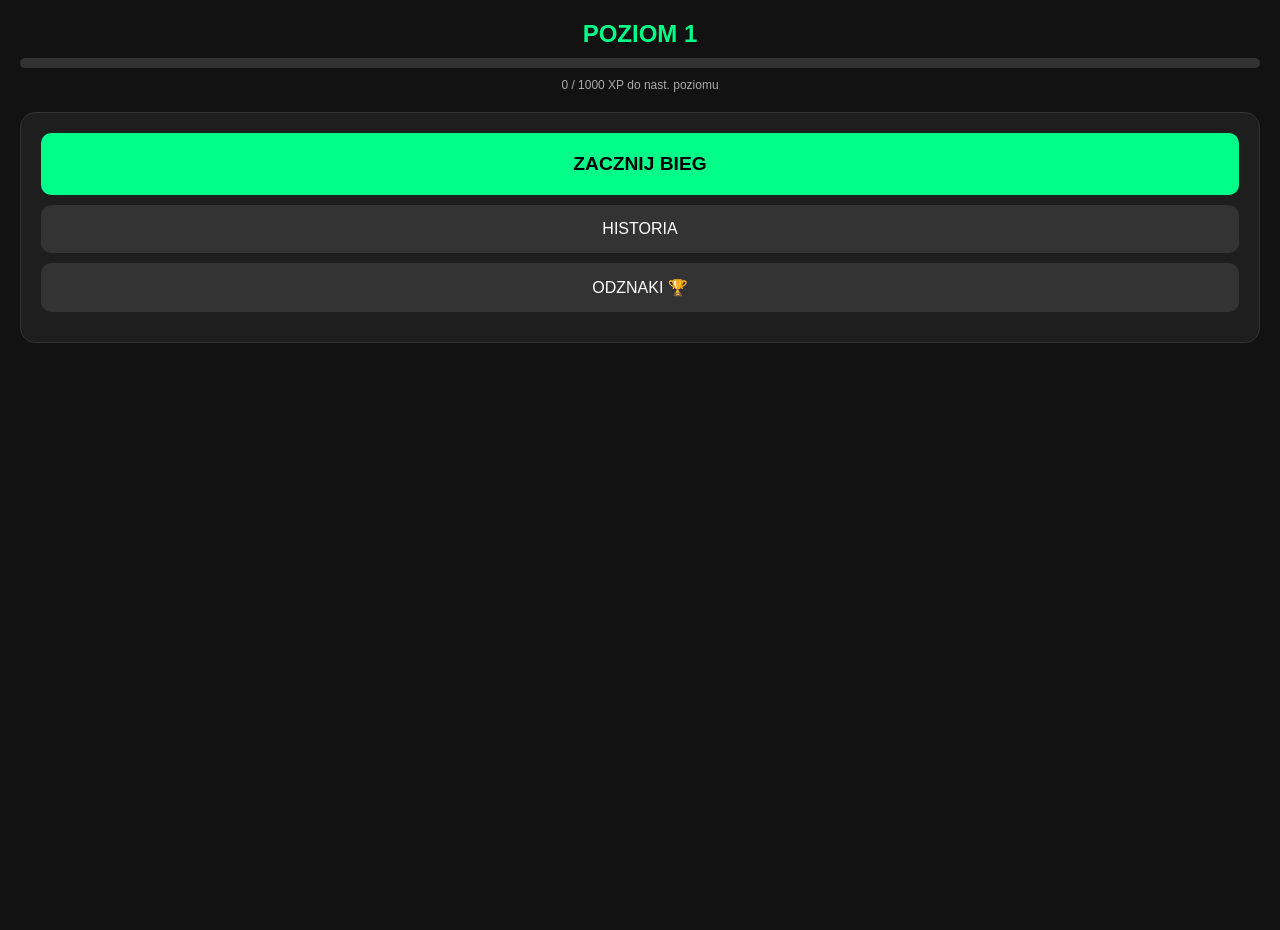
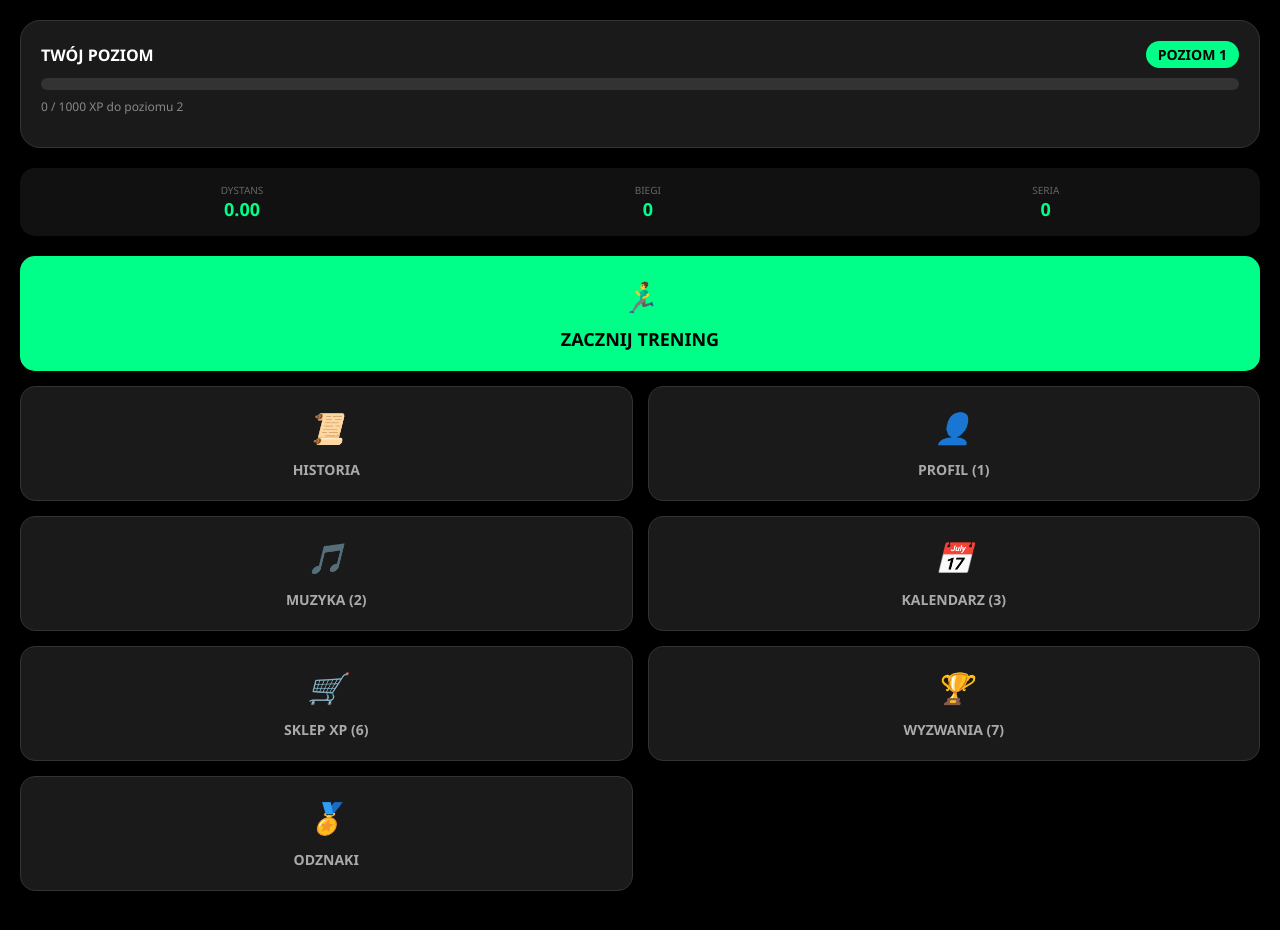
Before and after one commit to Dnax1998/python-safe_bot_pro_v1.py, a plain HTML site: page index.html in a window 1280 px wide. Before the commit the page ends 800 px from the top, so only its background shows below. Drawn offline with Linux system fonts and the light colour scheme.

Commit message:
Update index.html

```diff
--- a/index.html
+++ b/index.html
@@ -3,40 +3,94 @@
 <head>
     <meta charset="UTF-8">
     <meta name="viewport" content="width=device-width, initial-scale=1.0">
-    <title>NeoRun - Home</title>
+    <title>NeoRun - Dashboard</title>
     <style>
-        body { background: #121212; color: white; font-family: sans-serif; margin: 0; padding: 20px; text-align: center; }
-        .xp-bar-container { background: #333; height: 10px; border-radius: 5px; margin: 10px 0; overflow: hidden; }
-        #xp-progress { background: #00ff88; height: 100%; width: 0%; transition: 1s; }
-        .menu-card { background: #1e1e1e; padding: 20px; border-radius: 15px; border: 1px solid #333; margin-top: 20px; }
-        .btn-main { background: #00ff88; color: black; border: none; padding: 20px; width: 100%; font-size: 1.2rem; font-weight: bold; border-radius: 10px; text-decoration: none; display: block; margin-bottom: 10px; box-sizing: border-box; }
-        .btn-sec { background: #333; color: white; border: none; padding: 15px; width: 100%; border-radius: 10px; text-decoration: none; display: block; margin-bottom: 10px; box-sizing: border-box; }
-        #level-text { color: #00ff88; font-weight: bold; font-size: 1.5rem; }
+        :root { --neon: #00ff88; --dark: #000; --card: #1a1a1a; }
+        body { background: var(--dark); color: white; font-family: 'Segoe UI', sans-serif; margin: 0; padding: 20px; }
+
+        /* Header & XP Bar */
+        .profile-section { background: var(--card); padding: 20px; border-radius: 20px; border: 1px solid #333; margin-bottom: 20px; }
+        .xp-header { display: flex; justify-content: space-between; align-items: center; margin-bottom: 10px; }
+        #level-tag { background: var(--neon); color: black; padding: 4px 12px; border-radius: 20px; font-weight: bold; font-size: 14px; }
+        .xp-bar-bg { background: #333; height: 12px; border-radius: 10px; overflow: hidden; }
+        #xp-fill { background: var(--neon); height: 100%; width: 0%; transition: 1.5s; box-shadow: 0 0 10px var(--neon); }
+
+        /* Main Grid Menu */
+        .grid-menu { display: grid; grid-template-columns: 1fr 1fr; gap: 15px; margin-bottom: 20px; }
+        .menu-item { background: var(--card); border: 1px solid #333; padding: 20px; border-radius: 15px; text-decoration: none; color: white; text-align: center; transition: 0.3s; }
+        .menu-item:active { transform: scale(0.95); border-color: var(--neon); }
+        .menu-item i { font-size: 30px; display: block; margin-bottom: 10px; }
+        .menu-item span { font-size: 14px; font-weight: bold; text-transform: uppercase; color: #aaa; }
+        .menu-item.main { grid-column: span 2; background: var(--neon); color: black; border: none; }
+        .menu-item.main span { color: black; font-size: 18px; }
+
+        /* Stats Row */
+        .stats-row { display: flex; justify-content: space-around; margin: 20px 0; background: #111; padding: 15px; border-radius: 15px; }
+        .stat-box { text-align: center; }
+        .stat-box small { color: #666; display: block; font-size: 10px; }
+        .stat-box b { color: var(--neon); font-size: 18px; }
     </style>
 </head>
 <body>
-    <div id="level-text">POZIOM 1</div>
-    <div class="xp-bar-container"><div id="xp-progress"></div></div>
-    <div id="xp-info" style="font-size: 12px; color: #aaa;">0 / 1000 XP</div>
 
-    <div class="menu-card">
-        <a href="run.html" class="btn-main">ZACZNIJ BIEG</a>
-        <a href="history.html" class="btn-sec">HISTORIA</a>
-        <a href="achievements.html" class="btn-sec">ODZNAKI 🏆</a>
+    <div class="profile-section">
+        <div class="xp-header">
+            <span style="font-weight: bold;">TWÓJ POZIOM</span>
+            <span id="level-tag">POZIOM 1</span>
+        </div>
+        <div class="xp-bar-bg"><div id="xp-fill"></div></div>
+        <p id="xp-text" style="font-size: 12px; color: #888; margin-top: 8px;">0 / 1000 XP do następnego poziomu</p>
+    </div>
+
+    <div class="stats-row">
+        <div class="stat-box"><small>DYSTANS</small><b id="stat-dist">0.00</b></div>
+        <div class="stat-box"><small>BIEGI</small><b id="stat-runs">0</b></div>
+        <div class="stat-box"><small>SERIA</small><b id="stat-streak">0</b></div>
+    </div>
+
+    <div class="grid-menu">
+        <a href="run.html" class="menu-item main">
+            <i>🏃‍♂️</i><span>Zacznij Trening</span>
+        </a>
+        <a href="history.html" class="menu-item">
+            <i>📜</i><span>Historia</span>
+        </a>
+        <a href="profile.html" class="menu-item">
+            <i>👤</i><span>Profil (1)</span>
+        </a>
+        <a href="player.html" class="menu-item">
+            <i>🎵</i><span>Muzyka (2)</span>
+        </a>
+        <a href="calendar.html" class="menu-item">
+            <i>📅</i><span>Kalendarz (3)</span>
+        </a>
+        <a href="shop.html" class="menu-item">
+            <i>🛒</i><span>Sklep XP (6)</span>
+        </a>
+        <a href="challenges.html" class="menu-item">
+            <i>🏆</i><span>Wyzwania (7)</span>
+        </a>
+        <a href="achievements.html" class="menu-item">
+            <i>🏅</i><span>Odznaki</span>
+        </a>
     </div>
 
     <script>
         const history = JSON.parse(localStorage.getItem('neoHistory') || '[]');
         let totalDist = 0;
-        history.forEach(run => totalDist += parseFloat(run.dist));
+        history.forEach(r => totalDist += parseFloat(r.dist));
 
-        const totalXP = Math.floor(totalDist * 100); // 1km = 100 XP
+        // Obliczanie XP i Poziomu
+        const totalXP = Math.floor(totalDist * 100);
         const level = Math.floor(totalXP / 1000) + 1;
         const currentLevelXP = totalXP % 1000;
 
-        document.getElementById('level-text').innerText = `POZIOM ${level}`;
-        document.getElementById('xp-progress').style.width = (currentLevelXP / 10) + "%";
-        document.getElementById('xp-info').innerText = `${currentLevelXP} / 1000 XP do nast. poziomu`;
+        // Aktualizacja UI
+        document.getElementById('level-tag').innerText = `POZIOM ${level}`;
+        document.getElementById('xp-fill').style.width = (currentLevelXP / 10) + "%";
+        document.getElementById('xp-text').innerText = `${currentLevelXP} / 1000 XP do poziomu ${level + 1}`;
+        document.getElementById('stat-dist').innerText = totalDist.toFixed(2);
+        document.getElementById('stat-runs').innerText = history.length;
     </script>
 </body>
 </html>
```
